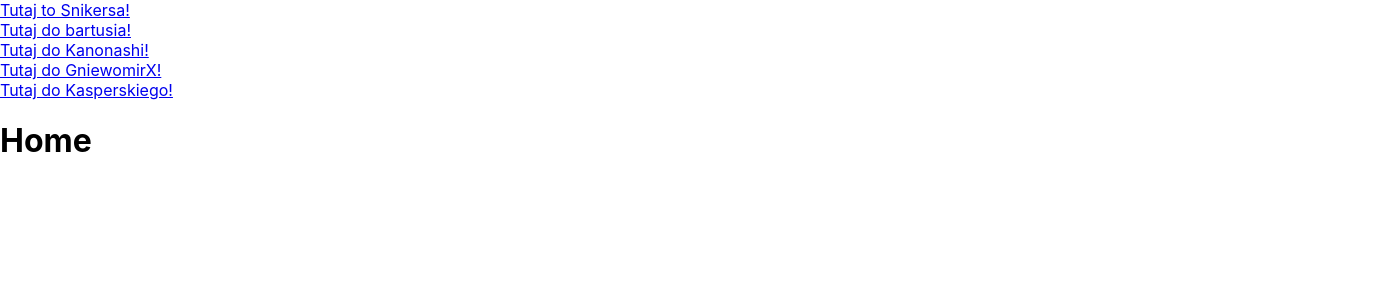
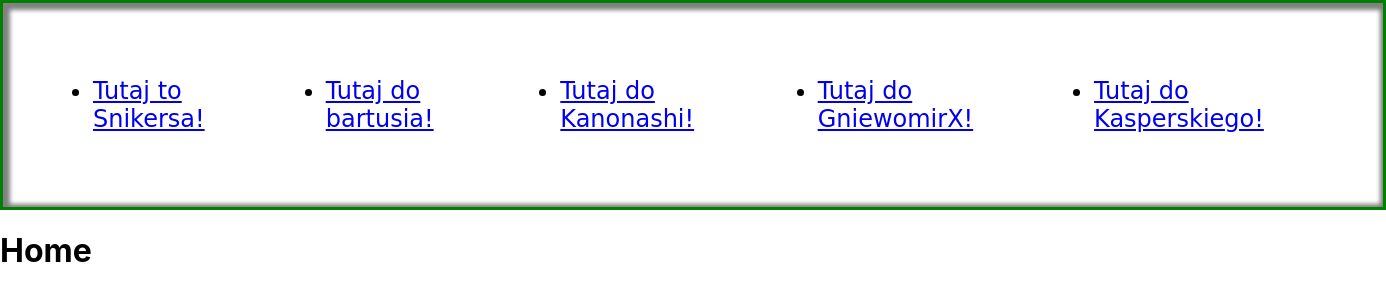
Before and after one commit to Snikerso/optymalisci, a React (Create React App) app: page / in a window 1280 px wide. Shown: the top 300 px of the page, 1386 px wide, since content can reach past the window. Built offline with nearby package versions, Linux system fonts and the light colour scheme.

Commit message:
organism Header

```diff
--- a/src/App.js
+++ b/src/App.js
@@ -5,17 +5,22 @@
 import {KanonashiView} from "./views/KanonashiView"
 import { GniewomirXView } from './views/GniewomirXView';
 import {KasperosView} from "./views/KasperosView"
+import {Header} from "./components/organism/Header"
 
 function App() {
 
   return (
     <>
         <BrowserRouter>
-          <Link to="/snikers">Tutaj to Snikersa!</Link><br></br>
-          <Link to="/bartus">Tutaj do bartusia!</Link><br></br>
-          <Link to="/kanonashi">Tutaj do Kanonashi!</Link><br></br>
-          <Link to="/gniewomirx">Tutaj do GniewomirX!</Link><br></br>
-          <Link to="/kasperos">Tutaj do Kasperskiego!</Link><br></br>
+          <Header>
+            <ul>
+              <li><Link to="/snikers">Tutaj to Snikersa!</Link><br></br></li>
+              <li><Link to="/bartus">Tutaj do bartusia!</Link><br></br></li>
+              <li><Link to="/kanonashi">Tutaj do Kanonashi!</Link><br></br></li>
+              <li><Link to="/gniewomirx">Tutaj do GniewomirX!</Link><br></br></li>
+              <li><Link to="/kasperos">Tutaj do Kasperskiego!</Link><br></br></li>
+            </ul>
+          </Header>
           <Routes>
             <Route index element={<div><h1>Home</h1></div>} />
             <Route path='bartus' element={<BartusView back={{toHome: "/", textHome: "Home"}} title={"Znajdujesz się na podstronie bartusia."} />} />
--- /dev/null
+++ b/src/components/organism/Header/index.js
@@ -0,0 +1,11 @@
+import { Wrapper } from "./styles"
+
+
+export const Header = ({children}) => {
+
+    return(
+        <Wrapper>
+            {children}
+        </Wrapper>
+    )
+}
--- /dev/null
+++ b/src/components/organism/Header/styles.js
@@ -0,0 +1,19 @@
+import styled from "styled-components";
+
+export const Wrapper = styled.div`
+    width:100%;
+    padding: 50px 50px;
+    border: 3px solid green;
+    box-shadow: 2px 2px 4px 5px grey inset;
+
+
+  ul {
+    display: flex;
+    gap:50px;
+    justify-content: center;
+    text-decoration: none;
+    font-size: 1.5rem;
+    font-family: "Comic Sans MS";
+    list-style-type: disc;
+  }
+`
```
